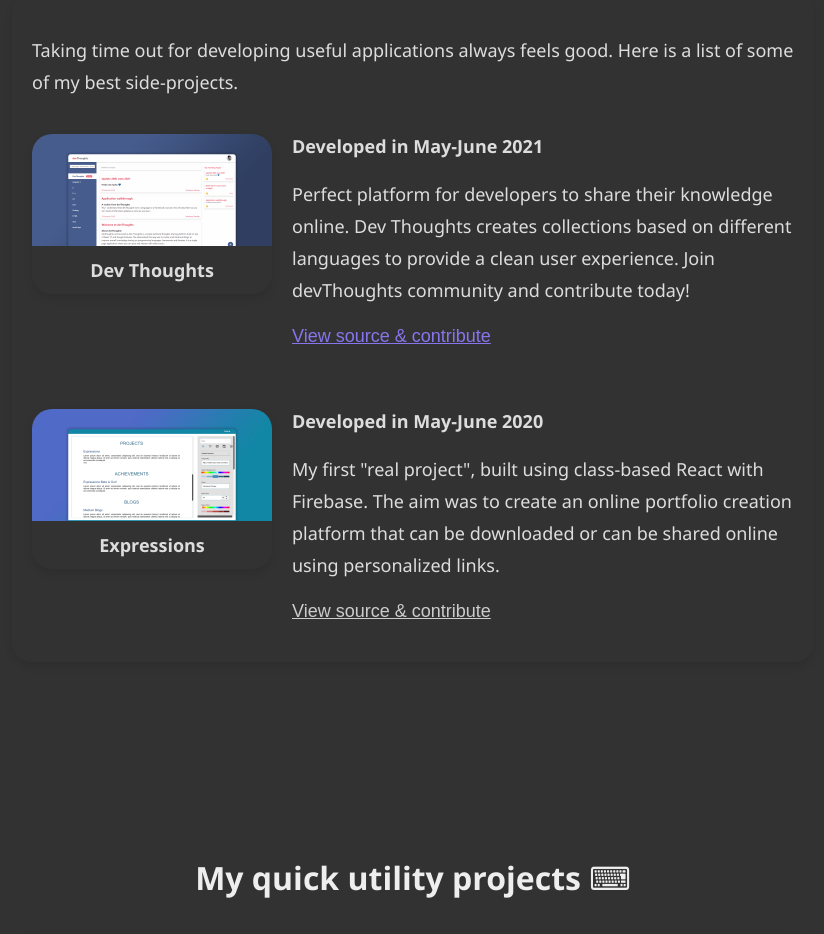
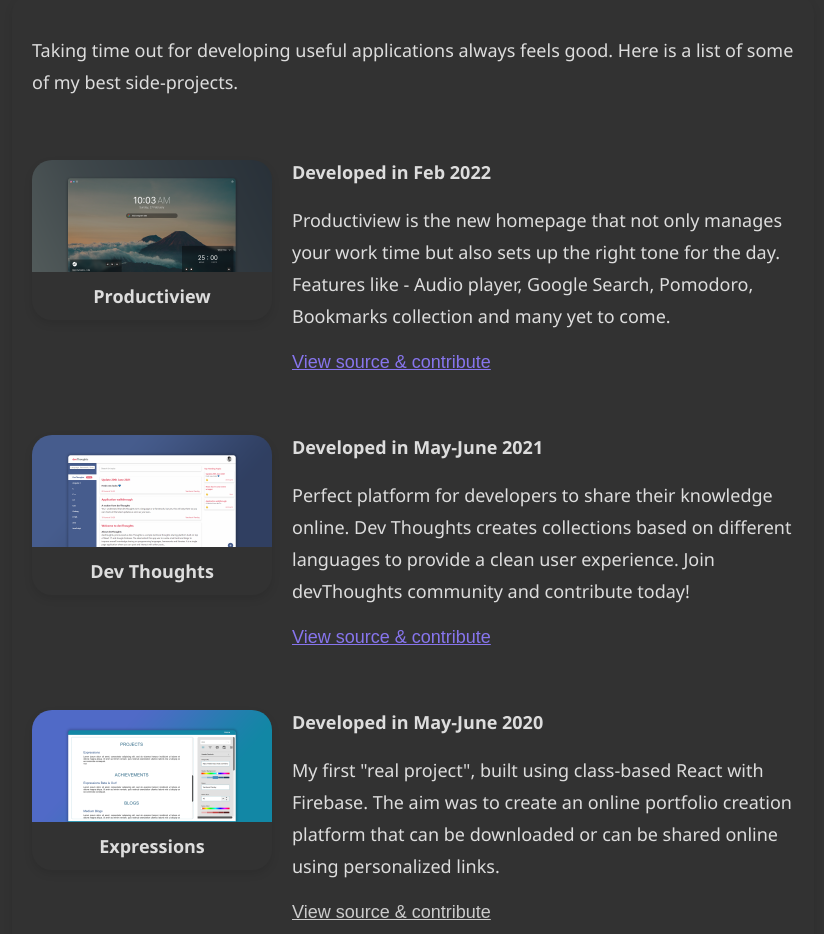
Before and after one commit to varchasvipandey/varchasvipandey, a Gatsby site: page / in a window 1280 px wide. Shown: the part 2320-3254 px from the top of the page, without its empty margins (227-1051 px from the left). Built offline with nearby package versions, Linux system fonts and the light colour scheme; Gatsby itself is replaced by a stand-in of ours.

Commit message:
update: productiview side projects

```diff
--- a/src/components/home/SideProjects/SideProjects.tsx
+++ b/src/components/home/SideProjects/SideProjects.tsx
@@ -7,6 +7,8 @@ interface SideProjectsProps {
 }
 
 const SideProjects: React.FC<SideProjectsProps> = ({ projectsList }) => {
+  console.log({ projectsList });
+
   return (
     <Section heading="My side-projects 🎦">
       <Text>
@@ -16,7 +18,12 @@ const SideProjects: React.FC<SideProjectsProps> = ({ projectsList }) => {
       </Text>
 
       <div className="list">
-        {projectsList.map((project: QueryNode, i: number) => (
+        {projectsList
+          .sort((a, b) => {
+            if (a?.frontmatter?.date! > b?.frontmatter?.date!) return -1;
+            else return 1;
+          })
+          .map((project: QueryNode, i: number) => (
             <DetailedContent
               key={project.id}
               style={i + 1 === projectsList.length ? { marginTop: '6.2rem' } : {}}
--- a/src/components/shared/organisms/DetailedContent/DetailedContent.styles.ts
+++ b/src/components/shared/organisms/DetailedContent/DetailedContent.styles.ts
@@ -5,6 +5,7 @@ export default styled.section(({ style, theme }: StyledComponentProps) => [
   css`
     display: flex;
     align-items: flex-start;
+    margin-top: 6.2rem;
 
     @media only screen and (max-width: ${theme.breakpoints.tabletPT}) {
       flex-direction: column;
--- /dev/null
+++ b/src/content/projects/productiview/productiview.md
@@ -0,0 +1,10 @@
+---
+title: Productiview
+date: 2022-02-27
+publishedOn: Netlify
+thumb: ./thumb.png
+url: http://productiview.netlify.app/
+secondaryUrl: https://github.com/varchasvipandey/productiview
+headline: Developed in Feb 2022
+description: Productiview is the new homepage that not only manages your work time but also sets up the right tone for the day. Features like - Audio player, Google Search, Pomodoro, Bookmarks collection and many yet to come.
+---
```
Also changed, not shown: src/content/projects/productiview/thumb.png (added), 1 other file. Lines whose indentation alone changed are shown as unchanged.
